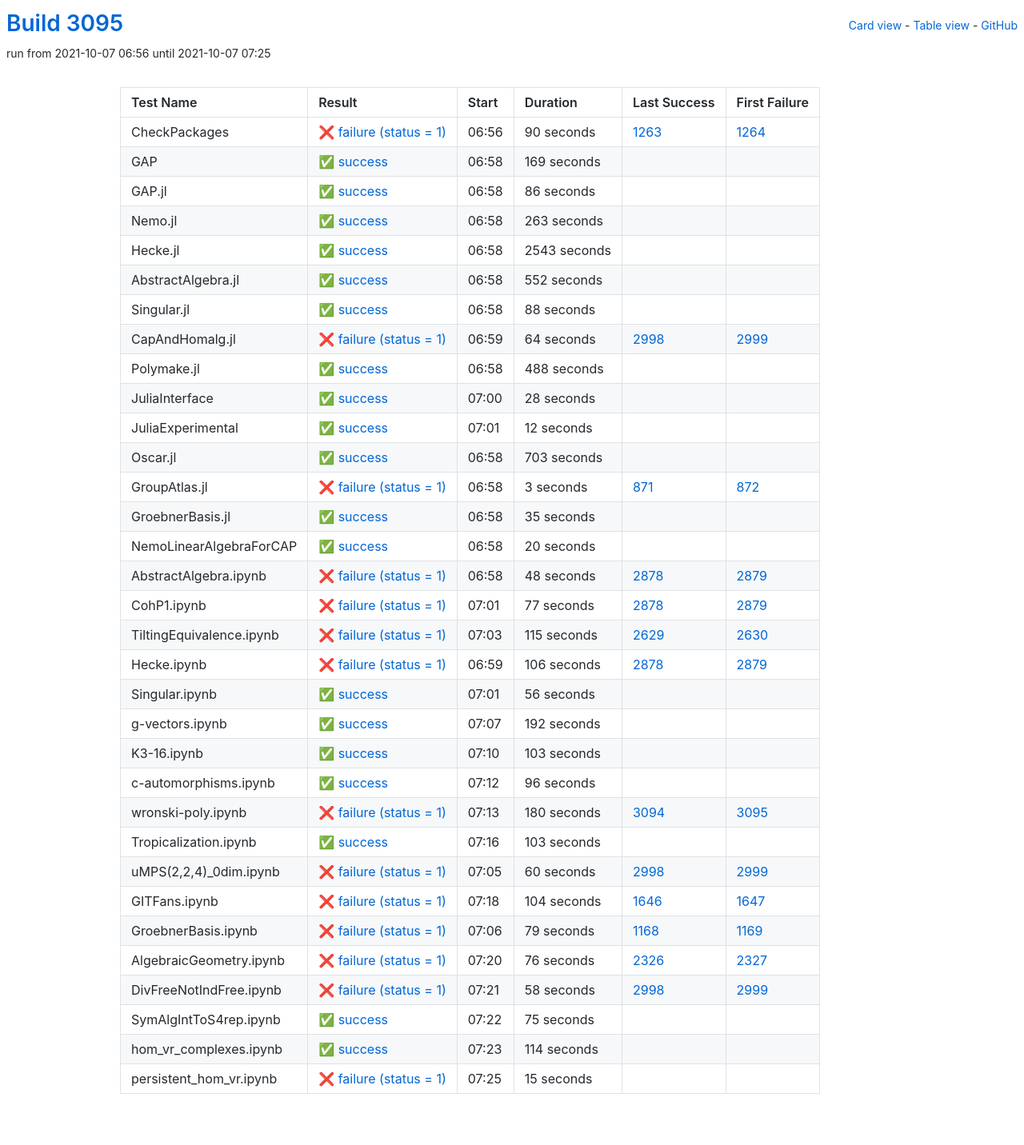
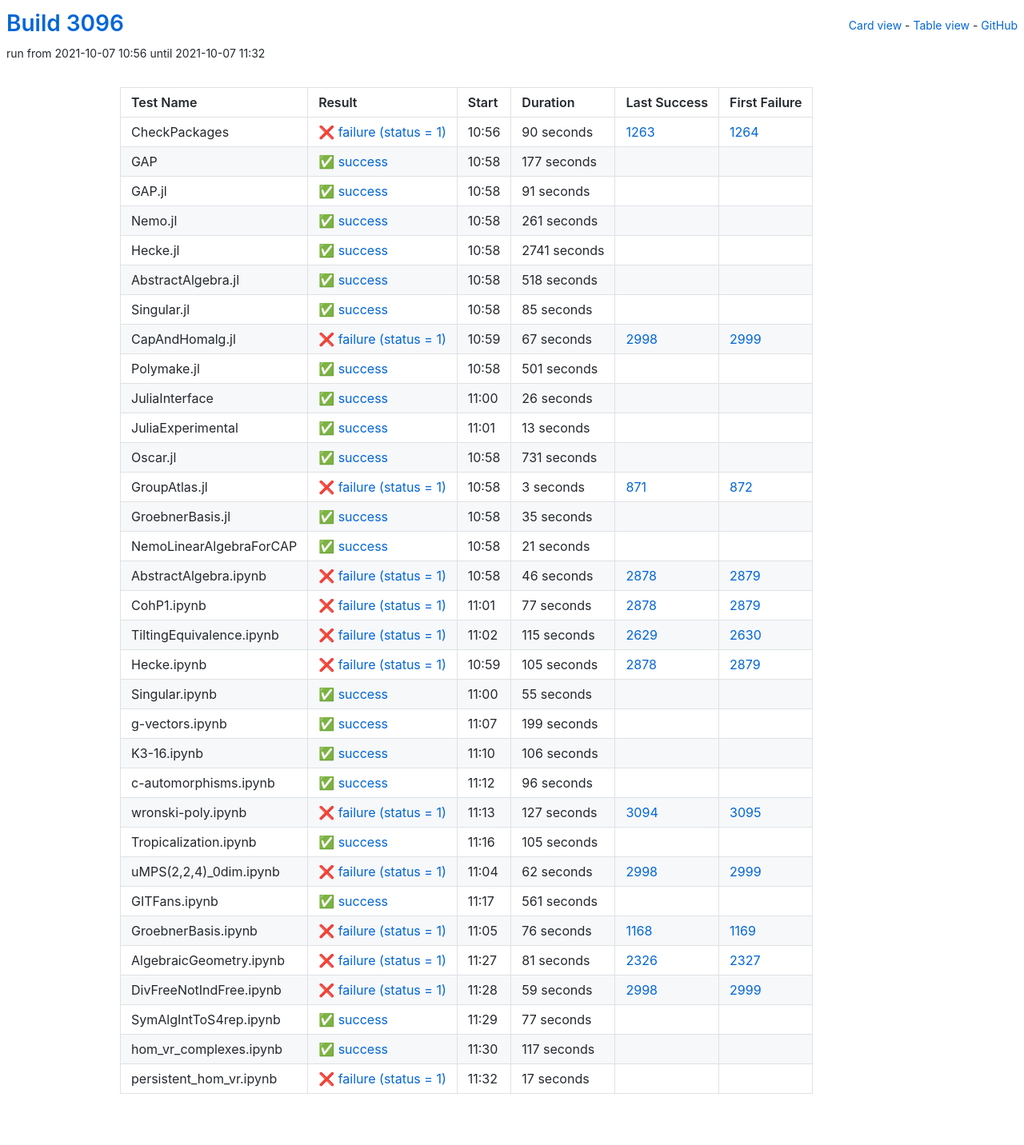
Before and after one commit to oscar-system/oscar-ci-status-stable, a Jekyll site: the page built from table.html, in a window 1280 px wide. Shown: the whole page at 80% size. Built offline with Jekyll 4.4.1, drawn with Linux system fonts in a browser that asks for light colours.

Commit message:
Build #3096

```diff
--- a/_data/ci.yml
+++ b/_data/ci.yml
@@ -1,6 +1,6 @@
 ---
-build: 3095
-build_url: https://oscarci.mathematik.uni-kl.de/job/oscar-stable/3095/
+build: 3096
+build_url: https://oscarci.mathematik.uni-kl.de/job/oscar-stable/3096/
 job: oscar-stable
 organization: oscar-system
 repo: oscar-ci-status-stable
@@ -8,8 +8,8 @@ repourl: https://github.com/oscar-system/oscar-ci-status-stable
 tests:
 - name: CheckPackages
   id: checkpackages
-  log: https://oscarci.mathematik.uni-kl.de/job/oscar-stable/3095/artifact/logs/build-3095/CheckPackages.log
-  start: 2021-10-07 06:56
+  log: https://oscarci.mathematik.uni-kl.de/job/oscar-stable/3096/artifact/logs/build-3096/CheckPackages.log
+  start: 2021-10-07 10:56
   success: false
   exitcode: 1
   status: failure
@@ -20,140 +20,140 @@ tests:
   first_failure_url: https://oscarci.mathematik.uni-kl.de/job/oscar-stable/1264/
 - name: GAP
   id: gap
-  log: https://oscarci.mathematik.uni-kl.de/job/oscar-stable/3095/artifact/logs/build-3095/GAP.log
-  start: 2021-10-07 06:58
+  log: https://oscarci.mathematik.uni-kl.de/job/oscar-stable/3096/artifact/logs/build-3096/GAP.log
+  start: 2021-10-07 10:58
   success: true
   exitcode: 0
   status: success
-  duration: 169
+  duration: 177
   last_success: false
   last_success_url:
   first_failure: false
   first_failure_url:
 - name: GAP.jl
   id: gap-jl
-  log: https://oscarci.mathematik.uni-kl.de/job/oscar-stable/3095/artifact/logs/build-3095/GAP.jl.log
-  start: 2021-10-07 06:58
+  log: https://oscarci.mathematik.uni-kl.de/job/oscar-stable/3096/artifact/logs/build-3096/GAP.jl.log
+  start: 2021-10-07 10:58
   success: true
   exitcode: 0
   status: success
-  duration: 86
+  duration: 91
   last_success: false
   last_success_url:
   first_failure: false
   first_failure_url:
 - name: Nemo.jl
   id: nemo-jl
-  log: https://oscarci.mathematik.uni-kl.de/job/oscar-stable/3095/artifact/logs/build-3095/Nemo.jl.log
-  start: 2021-10-07 06:58
+  log: https://oscarci.mathematik.uni-kl.de/job/oscar-stable/3096/artifact/logs/build-3096/Nemo.jl.log
+  start: 2021-10-07 10:58
   success: true
   exitcode: 0
   status: success
-  duration: 263
+  duration: 261
   last_success: false
   last_success_url:
   first_failure: false
   first_failure_url:
 - name: Hecke.jl
   id: hecke-jl
-  log: https://oscarci.mathematik.uni-kl.de/job/oscar-stable/3095/artifact/logs/build-3095/Hecke.jl.log
-  start: 2021-10-07 06:58
+  log: https://oscarci.mathematik.uni-kl.de/job/oscar-stable/3096/artifact/logs/build-3096/Hecke.jl.log
+  start: 2021-10-07 10:58
   success: true
   exitcode: 0
   status: success
-  duration: 2543
+  duration: 2741
   last_success: false
   last_success_url:
   first_failure: false
   first_failure_url:
 - name: AbstractAlgebra.jl
   id: abstractalgebra-jl
-  log: https://oscarci.mathematik.uni-kl.de/job/oscar-stable/3095/artifact/logs/build-3095/AbstractAlgebra.jl.log
-  start: 2021-10-07 06:58
+  log: https://oscarci.mathematik.uni-kl.de/job/oscar-stable/3096/artifact/logs/build-3096/AbstractAlgebra.jl.log
+  start: 2021-10-07 10:58
   success: true
   exitcode: 0
   status: success
-  duration: 552
+  duration: 518
   last_success: false
   last_success_url:
   first_failure: false
   first_failure_url:
 - name: Singular.jl
   id: singular-jl
-  log: https://oscarci.mathematik.uni-kl.de/job/oscar-stable/3095/artifact/logs/build-3095/Singular.jl.log
-  start: 2021-10-07 06:58
+  log: https://oscarci.mathematik.uni-kl.de/job/oscar-stable/3096/artifact/logs/build-3096/Singular.jl.log
+  start: 2021-10-07 10:58
   success: true
   exitcode: 0
   status: success
-  duration: 88
+  duration: 85
   last_success: false
   last_success_url:
   first_failure: false
   first_failure_url:
 - name: CapAndHomalg.jl
   id: capandhomalg-jl
-  log: https://oscarci.mathematik.uni-kl.de/job/oscar-stable/3095/artifact/logs/build-3095/CapAndHomalg.jl.log
-  start: 2021-10-07 06:59
+  log: https://oscarci.mathematik.uni-kl.de/job/oscar-stable/3096/artifact/logs/build-3096/CapAndHomalg.jl.log
+  start: 2021-10-07 10:59
   success: false
   exitcode: 1
   status: failure
-  duration: 64
+  duration: 67
   last_success: 2998
   last_success_url: https://oscarci.mathematik.uni-kl.de/job/oscar-stable/2998/
   first_failure: 2999
   first_failure_url: https://oscarci.mathematik.uni-kl.de/job/oscar-stable/2999/
 - name: Polymake.jl
   id: polymake-jl
-  log: https://oscarci.mathematik.uni-kl.de/job/oscar-stable/3095/artifact/logs/build-3095/Polymake.jl.log
-  start: 2021-10-07 06:58
+  log: https://oscarci.mathematik.uni-kl.de/job/oscar-stable/3096/artifact/logs/build-3096/Polymake.jl.log
+  start: 2021-10-07 10:58
   success: true
   exitcode: 0
   status: success
-  duration: 488
+  duration: 501
   last_success: false
   last_success_url:
   first_failure: false
   first_failure_url:
 - name: JuliaInterface
   id: juliainterface
-  log: https://oscarci.mathematik.uni-kl.de/job/oscar-stable/3095/artifact/logs/build-3095/JuliaInterface.log
-  start: 2021-10-07 07:00
+  log: https://oscarci.mathematik.uni-kl.de/job/oscar-stable/3096/artifact/logs/build-3096/JuliaInterface.log
+  start: 2021-10-07 11:00
   success: true
   exitcode: 0
   status: success
-  duration: 28
+  duration: 26
   last_success: false
   last_success_url:
   first_failure: false
   first_failure_url:
 - name: JuliaExperimental
   id: juliaexperimental
-  log: https://oscarci.mathematik.uni-kl.de/job/oscar-stable/3095/artifact/logs/build-3095/JuliaExperimental.log
-  start: 2021-10-07 07:01
+  log: https://oscarci.mathematik.uni-kl.de/job/oscar-stable/3096/artifact/logs/build-3096/JuliaExperimental.log
+  start: 2021-10-07 11:01
   success: true
   exitcode: 0
   status: success
-  duration: 12
+  duration: 13
   last_success: false
   last_success_url:
   first_failure: false
   first_failure_url:
 - name: Oscar.jl
   id: oscar-jl
-  log: https://oscarci.mathematik.uni-kl.de/job/oscar-stable/3095/artifact/logs/build-3095/Oscar.jl.log
-  start: 2021-10-07 06:58
+  log: https://oscarci.mathematik.uni-kl.de/job/oscar-stable/3096/artifact/logs/build-3096/Oscar.jl.log
+  start: 2021-10-07 10:58
   success: true
   exitcode: 0
   status: success
-  duration: 703
+  duration: 731
   last_success: false
   last_success_url:
   first_failure: false
   first_failure_url:
 - name: GroupAtlas.jl
   id: groupatlas-jl
-  log: https://oscarci.mathematik.uni-kl.de/job/oscar-stable/3095/artifact/logs/build-3095/GroupAtlas.jl.log
-  start: 2021-10-07 06:58
+  log: https://oscarci.mathematik.uni-kl.de/job/oscar-stable/3096/artifact/logs/build-3096/GroupAtlas.jl.log
+  start: 2021-10-07 10:58
   success: false
   exitcode: 1
   status: failure
@@ -164,8 +164,8 @@ tests:
   first_failure_url: https://oscarci.mathematik.uni-kl.de/job/oscar-stable/872/
 - name: GroebnerBasis.jl
   id: groebnerbasis-jl
-  log: https://oscarci.mathematik.uni-kl.de/job/oscar-stable/3095/artifact/logs/build-3095/GroebnerBasis.jl.log
-  start: 2021-10-07 06:58
+  log: https://oscarci.mathematik.uni-kl.de/job/oscar-stable/3096/artifact/logs/build-3096/GroebnerBasis.jl.log
+  start: 2021-10-07 10:58
   success: true
   exitcode: 0
   status: success
@@ -176,32 +176,32 @@ tests:
   first_failure_url:
 - name: NemoLinearAlgebraForCAP
   id: nemolinearalgebraforcap
-  log: https://oscarci.mathematik.uni-kl.de/job/oscar-stable/3095/artifact/logs/build-3095/NemoLinearAlgebraForCAP.log
-  start: 2021-10-07 06:58
+  log: https://oscarci.mathematik.uni-kl.de/job/oscar-stable/3096/artifact/logs/build-3096/NemoLinearAlgebraForCAP.log
+  start: 2021-10-07 10:58
   success: true
   exitcode: 0
   status: success
-  duration: 20
+  duration: 21
   last_success: false
   last_success_url:
   first_failure: false
   first_failure_url:
 - name: AbstractAlgebra.ipynb
   id: abstractalgebra-ipynb
-  log: https://oscarci.mathematik.uni-kl.de/job/oscar-stable/3095/artifact/logs/build-3095/AbstractAlgebra.ipynb.log
-  start: 2021-10-07 06:58
+  log: https://oscarci.mathematik.uni-kl.de/job/oscar-stable/3096/artifact/logs/build-3096/AbstractAlgebra.ipynb.log
+  start: 2021-10-07 10:58
   success: false
   exitcode: 1
   status: failure
-  duration: 48
+  duration: 46
   last_success: 2878
   last_success_url: https://oscarci.mathematik.uni-kl.de/job/oscar-stable/2878/
   first_failure: 2879
   first_failure_url: https://oscarci.mathematik.uni-kl.de/job/oscar-stable/2879/
 - name: CohP1.ipynb
   id: cohp1-ipynb
-  log: https://oscarci.mathematik.uni-kl.de/job/oscar-stable/3095/artifact/logs/build-3095/CohP1.ipynb.log
-  start: 2021-10-07 07:01
+  log: https://oscarci.mathematik.uni-kl.de/job/oscar-stable/3096/artifact/logs/build-3096/CohP1.ipynb.log
+  start: 2021-10-07 11:01
   success: false
   exitcode: 1
   status: failure
@@ -212,8 +212,8 @@ tests:
   first_failure_url: https://oscarci.mathematik.uni-kl.de/job/oscar-stable/2879/
 - name: TiltingEquivalence.ipynb
   id: tiltingequivalence-ipynb
-  log: https://oscarci.mathematik.uni-kl.de/job/oscar-stable/3095/artifact/logs/build-3095/TiltingEquivalence.ipynb.log
-  start: 2021-10-07 07:03
+  log: https://oscarci.mathematik.uni-kl.de/job/oscar-stable/3096/artifact/logs/build-3096/TiltingEquivalence.ipynb.log
+  start: 2021-10-07 11:02
   success: false
   exitcode: 1
   status: failure
@@ -224,56 +224,56 @@ tests:
   first_failure_url: https://oscarci.mathematik.uni-kl.de/job/oscar-stable/2630/
 - name: Hecke.ipynb
   id: hecke-ipynb
-  log: https://oscarci.mathematik.uni-kl.de/job/oscar-stable/3095/artifact/logs/build-3095/Hecke.ipynb.log
-  start: 2021-10-07 06:59
+  log: https://oscarci.mathematik.uni-kl.de/job/oscar-stable/3096/artifact/logs/build-3096/Hecke.ipynb.log
+  start: 2021-10-07 10:59
   success: false
   exitcode: 1
   status: failure
-  duration: 106
+  duration: 105
   last_success: 2878
   last_success_url: https://oscarci.mathematik.uni-kl.de/job/oscar-stable/2878/
   first_failure: 2879
   first_failure_url: https://oscarci.mathematik.uni-kl.de/job/oscar-stable/2879/
 - name: Singular.ipynb
   id: singular-ipynb
-  log: https://oscarci.mathematik.uni-kl.de/job/oscar-stable/3095/artifact/logs/build-3095/Singular.ipynb.log
-  start: 2021-10-07 07:01
+  log: https://oscarci.mathematik.uni-kl.de/job/oscar-stable/3096/artifact/logs/build-3096/Singular.ipynb.log
+  start: 2021-10-07 11:00
   success: true
   exitcode: 0
   status: success
-  duration: 56
+  duration: 55
   last_success: false
   last_success_url:
   first_failure: false
   first_failure_url:
 - name: g-vectors.ipynb
   id: g-vectors-ipynb
-  log: https://oscarci.mathematik.uni-kl.de/job/oscar-stable/3095/artifact/logs/build-3095/g-vectors.ipynb.log
-  start: 2021-10-07 07:07
+  log: https://oscarci.mathematik.uni-kl.de/job/oscar-stable/3096/artifact/logs/build-3096/g-vectors.ipynb.log
+  start: 2021-10-07 11:07
   success: true
   exitcode: 0
   status: success
-  duration: 192
+  duration: 199
   last_success: false
   last_success_url:
   first_failure: false
   first_failure_url:
 - name: K3-16.ipynb
   id: k3-16-ipynb
-  log: https://oscarci.mathematik.uni-kl.de/job/oscar-stable/3095/artifact/logs/build-3095/K3-16.ipynb.log
-  start: 2021-10-07 07:10
+  log: https://oscarci.mathematik.uni-kl.de/job/oscar-stable/3096/artifact/logs/build-3096/K3-16.ipynb.log
+  start: 2021-10-07 11:10
   success: true
   exitcode: 0
   status: success
-  duration: 103
+  duration: 106
   last_success: false
   last_success_url:
   first_failure: false
   first_failure_url:
 - name: c-automorphisms.ipynb
   id: c-automorphisms-ipynb
-  log: https://oscarci.mathematik.uni-kl.de/job/oscar-stable/3095/artifact/logs/build-3095/c-automorphisms.ipynb.log
-  start: 2021-10-07 07:12
+  log: https://oscarci.mathematik.uni-kl.de/job/oscar-stable/3096/artifact/logs/build-3096/c-automorphisms.ipynb.log
+  start: 2021-10-07 11:12
   success: true
   exitcode: 0
   status: success
@@ -284,120 +284,120 @@ tests:
   first_failure_url:
 - name: wronski-poly.ipynb
   id: wronski-poly-ipynb
-  log: https://oscarci.mathematik.uni-kl.de/job/oscar-stable/3095/artifact/logs/build-3095/wronski-poly.ipynb.log
-  start: 2021-10-07 07:13
+  log: https://oscarci.mathematik.uni-kl.de/job/oscar-stable/3096/artifact/logs/build-3096/wronski-poly.ipynb.log
+  start: 2021-10-07 11:13
   success: false
   exitcode: 1
   status: failure
-  duration: 180
+  duration: 127
   last_success: 3094
   last_success_url: https://oscarci.mathematik.uni-kl.de/job/oscar-stable/3094/
   first_failure: 3095
   first_failure_url: https://oscarci.mathematik.uni-kl.de/job/oscar-stable/3095/
 - name: Tropicalization.ipynb
   id: tropicalization-ipynb
-  log: https://oscarci.mathematik.uni-kl.de/job/oscar-stable/3095/artifact/logs/build-3095/Tropicalization.ipynb.log
-  start: 2021-10-07 07:16
+  log: https://oscarci.mathematik.uni-kl.de/job/oscar-stable/3096/artifact/logs/build-3096/Tropicalization.ipynb.log
+  start: 2021-10-07 11:16
   success: true
   exitcode: 0
   status: success
-  duration: 103
+  duration: 105
   last_success: false
   last_success_url:
   first_failure: false
   first_failure_url:
 - name: uMPS(2,2,4)_0dim.ipynb
   id: umps-2-2-4-0dim-ipynb
-  log: https://oscarci.mathematik.uni-kl.de/job/oscar-stable/3095/artifact/logs/build-3095/uMPS-2-2-4-_0dim.ipynb.log
-  start: 2021-10-07 07:05
+  log: https://oscarci.mathematik.uni-kl.de/job/oscar-stable/3096/artifact/logs/build-3096/uMPS-2-2-4-_0dim.ipynb.log
+  start: 2021-10-07 11:04
   success: false
   exitcode: 1
   status: failure
-  duration: 60
+  duration: 62
   last_success: 2998
   last_success_url: https://oscarci.mathematik.uni-kl.de/job/oscar-stable/2998/
   first_failure: 2999
   first_failure_url: https://oscarci.mathematik.uni-kl.de/job/oscar-stable/2999/
 - name: GITFans.ipynb
   id: gitfans-ipynb
-  log: https://oscarci.mathematik.uni-kl.de/job/oscar-stable/3095/artifact/logs/build-3095/GITFans.ipynb.log
-  start: 2021-10-07 07:18
+  log: https://oscarci.mathematik.uni-kl.de/job/oscar-stable/3096/artifact/logs/build-3096/GITFans.ipynb.log
+  start: 2021-10-07 11:17
+  success: true
+  exitcode: 0
+  status: success
+  duration: 561
+  last_success: false
+  last_success_url:
+  first_failure: false
+  first_failure_url:
+- name: GroebnerBasis.ipynb
+  id: groebnerbasis-ipynb
+  log: https://oscarci.mathematik.uni-kl.de/job/oscar-stable/3096/artifact/logs/build-3096/GroebnerBasis.ipynb.log
+  start: 2021-10-07 11:05
   success: false
   exitcode: 1
   status: failure
-  duration: 104
-  last_success: 1646
-  last_success_url: https://oscarci.mathematik.uni-kl.de/job/oscar-stable/1646/
-  first_failure: 1647
-  first_failure_url: https://oscarci.mathematik.uni-kl.de/job/oscar-stable/1647/
-- name: GroebnerBasis.ipynb
-  id: groebnerbasis-ipynb
-  log: https://oscarci.mathematik.uni-kl.de/job/oscar-stable/3095/artifact/logs/build-3095/GroebnerBasis.ipynb.log
-  start: 2021-10-07 07:06
-  success: false
-  exitcode: 1
-  status: failure
-  duration: 79
+  duration: 76
   last_success: 1168
   last_success_url: https://oscarci.mathematik.uni-kl.de/job/oscar-stable/1168/
   first_failure: 1169
   first_failure_url: https://oscarci.mathematik.uni-kl.de/job/oscar-stable/1169/
 - name: AlgebraicGeometry.ipynb
   id: algebraicgeometry-ipynb
-  log: https://oscarci.mathematik.uni-kl.de/job/oscar-stable/3095/artifact/logs/build-3095/AlgebraicGeometry.ipynb.log
-  start: 2021-10-07 07:20
+  log: https://oscarci.mathematik.uni-kl.de/job/oscar-stable/3096/artifact/logs/build-3096/AlgebraicGeometry.ipynb.log
+  start: 2021-10-07 11:27
   success: false
   exitcode: 1
   status: failure
-  duration: 76
+  duration: 81
   last_success: 2326
   last_success_url: https://oscarci.mathematik.uni-kl.de/job/oscar-stable/2326/
   first_failure: 2327
   first_failure_url: https://oscarci.mathematik.uni-kl.de/job/oscar-stable/2327/
 - name: DivFreeNotIndFree.ipynb
   id: divfreenotindfree-ipynb
-  log: https://oscarci.mathematik.uni-kl.de/job/oscar-stable/3095/artifact/logs/build-3095/DivFreeNotIndFree.ipynb.log
-  start: 2021-10-07 07:21
+  log: https://oscarci.mathematik.uni-kl.de/job/oscar-stable/3096/artifact/logs/build-3096/DivFreeNotIndFree.ipynb.log
+  start: 2021-10-07 11:28
   success: false
   exitcode: 1
   status: failure
-  duration: 58
+  duration: 59
   last_success: 2998
   last_success_url: https://oscarci.mathematik.uni-kl.de/job/oscar-stable/2998/
   first_failure: 2999
   first_failure_url: https://oscarci.mathematik.uni-kl.de/job/oscar-stable/2999/
 - name: SymAlgIntToS4rep.ipynb
   id: symalginttos4rep-ipynb
-  log: https://oscarci.mathematik.uni-kl.de/job/oscar-stable/3095/artifact/logs/build-3095/SymAlgIntToS4rep.ipynb.log
-  start: 2021-10-07 07:22
+  log: https://oscarci.mathematik.uni-kl.de/job/oscar-stable/3096/artifact/logs/build-3096/SymAlgIntToS4rep.ipynb.log
+  start: 2021-10-07 11:29
   success: true
   exitcode: 0
   status: success
-  duration: 75
+  duration: 77
   last_success: false
   last_success_url:
   first_failure: false
   first_failure_url:
 - name: hom_vr_complexes.ipynb
   id: hom-vr-complexes-ipynb
-  log: https://oscarci.mathematik.uni-kl.de/job/oscar-stable/3095/artifact/logs/build-3095/hom_vr_complexes.ipynb.log
-  start: 2021-10-07 07:23
+  log: https://oscarci.mathematik.uni-kl.de/job/oscar-stable/3096/artifact/logs/build-3096/hom_vr_complexes.ipynb.log
+  start: 2021-10-07 11:30
   success: true
   exitcode: 0
   status: success
-  duration: 114
+  duration: 117
   last_success: false
   last_success_url:
   first_failure: false
   first_failure_url:
 - name: persistent_hom_vr.ipynb
   id: persistent-hom-vr-ipynb
-  log: https://oscarci.mathematik.uni-kl.de/job/oscar-stable/3095/artifact/logs/build-3095/persistent_hom_vr.ipynb.log
-  start: 2021-10-07 07:25
+  log: https://oscarci.mathematik.uni-kl.de/job/oscar-stable/3096/artifact/logs/build-3096/persistent_hom_vr.ipynb.log
+  start: 2021-10-07 11:32
   success: false
   exitcode: 1
   status: failure
-  duration: 15
+  duration: 17
   last_success: false
   last_success_url:
   first_failure: false
```
Also changed, not shown: README.md.
